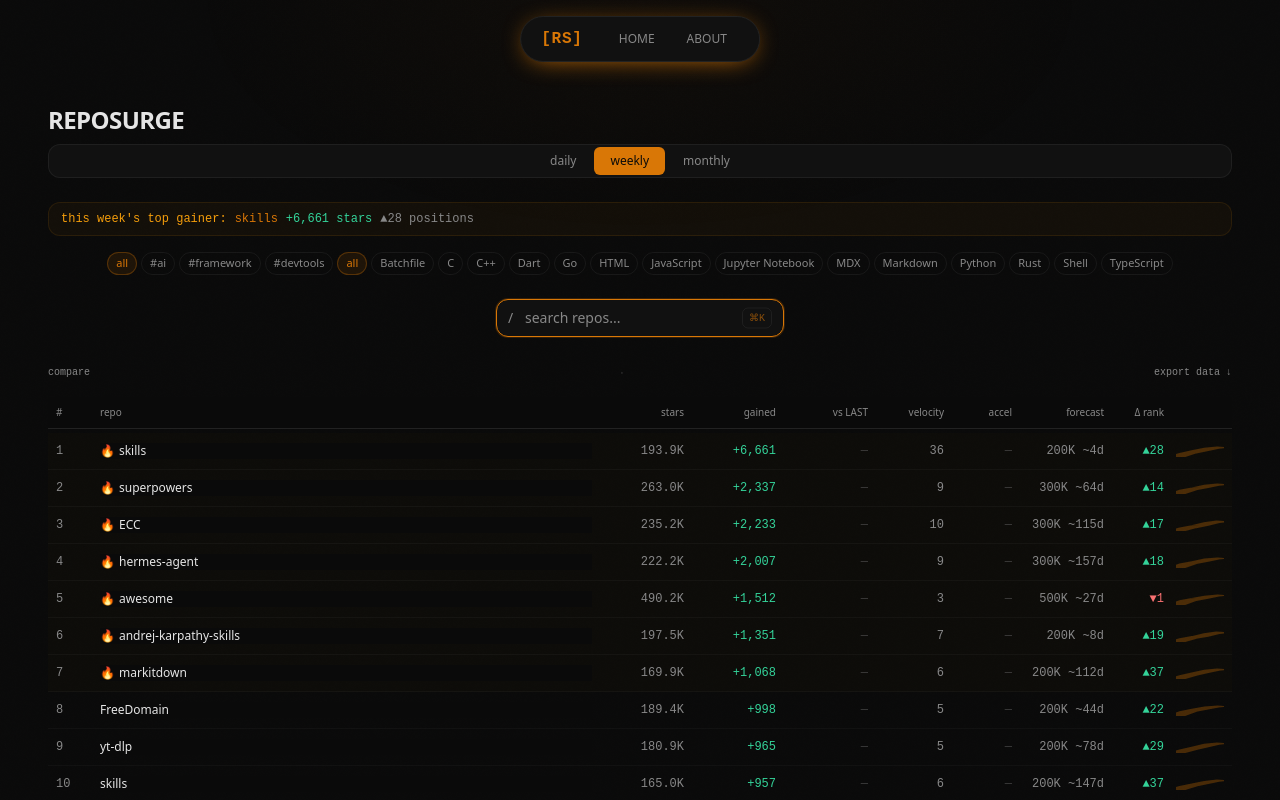
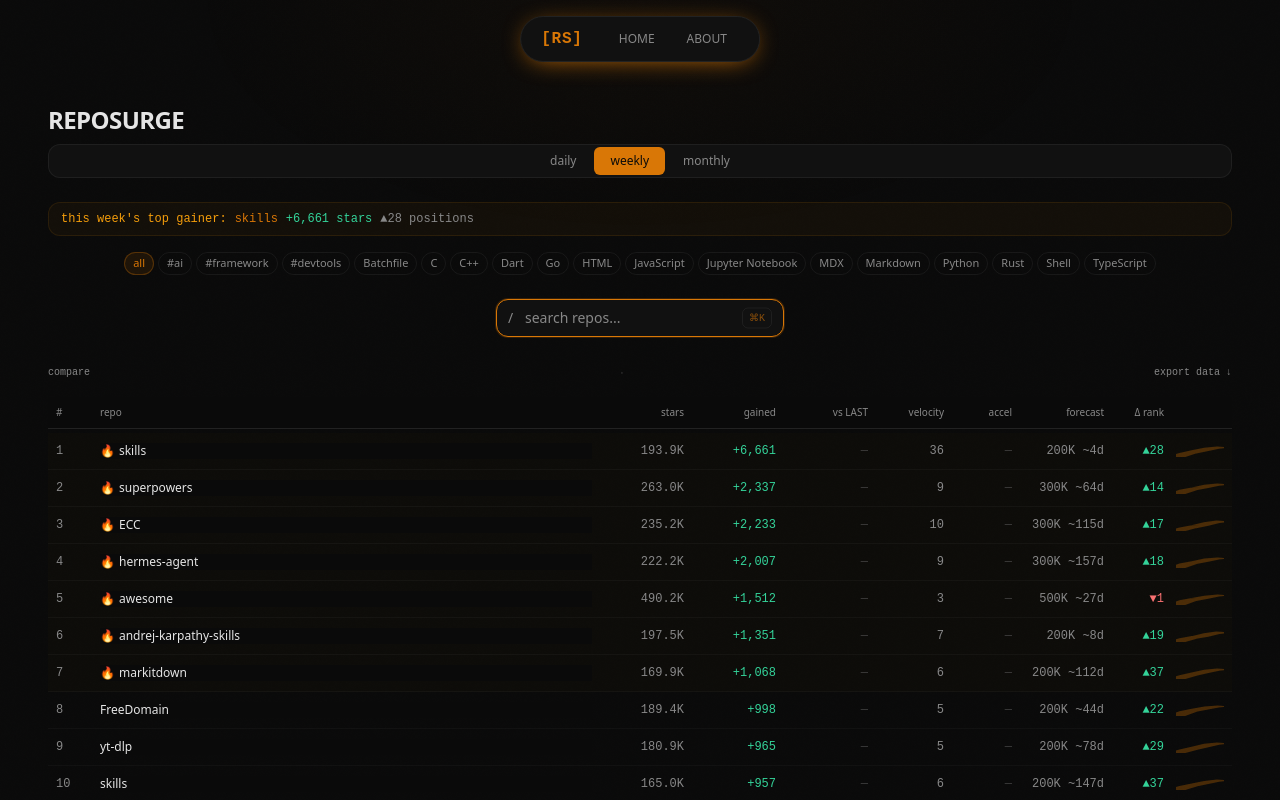
Before and after one commit to mahesh-diwan/RepoSurge, a Next.js app: page /daily in a window 1280 px wide. Shown: the top 800 px of the page. Built offline with nearby package versions, Linux system fonts and the light colour scheme; a web font is replaced by a local one.

Commit message:
fix: single all button resets both category & language filters

```diff
--- a/components/RepoList.tsx
+++ b/components/RepoList.tsx
@@ -234,12 +234,10 @@ function RepoListContent({ repos }: { repos: { day: RepoWithVelocity[]; week: Re
 
       {(allCategories.length > 0 || allLanguages.length > 0) && (
         <div className="flex flex-wrap justify-center gap-1 mb-6">
-          {allCategories.length > 0 && (
-            <>
           <button
-                onClick={() => setCatFilter(null)}
+            onClick={() => { setCatFilter(null); setLangFilter(null); }}
             className={`px-2 py-0.5 text-[11px] rounded-full border transition-colors cursor-pointer active:scale-[0.97] ${
-                  catFilter === null
+              catFilter === null && langFilter === null
                 ? "bg-accent/10 border-accent/30 text-accent"
                 : "border-white/[0.06] text-text-muted hover:border-white/[0.12]"
             }`}
@@ -259,20 +257,6 @@ function RepoListContent({ repos }: { repos: { day: RepoWithVelocity[]; week: Re
               #{cat}
             </button>
           ))}
-            </>
-          )}
-          {allLanguages.length > 0 && (
-            <>
-              <button
-                onClick={() => setLangFilter(null)}
-                className={`px-2 py-0.5 text-[11px] rounded-full border transition-colors cursor-pointer active:scale-[0.97] ${
-                  langFilter === null
-                    ? "bg-accent/10 border-accent/30 text-accent"
-                    : "border-white/[0.06] text-text-muted hover:border-white/[0.12]"
-                }`}
-              >
-                all
-              </button>
           {allLanguages.map(lang => (
             <button
               key={lang}
@@ -286,8 +270,6 @@ function RepoListContent({ repos }: { repos: { day: RepoWithVelocity[]; week: Re
               {lang}
             </button>
           ))}
-            </>
-          )}
         </div>
       )}
 
```
Lines whose indentation alone changed are shown as unchanged.
